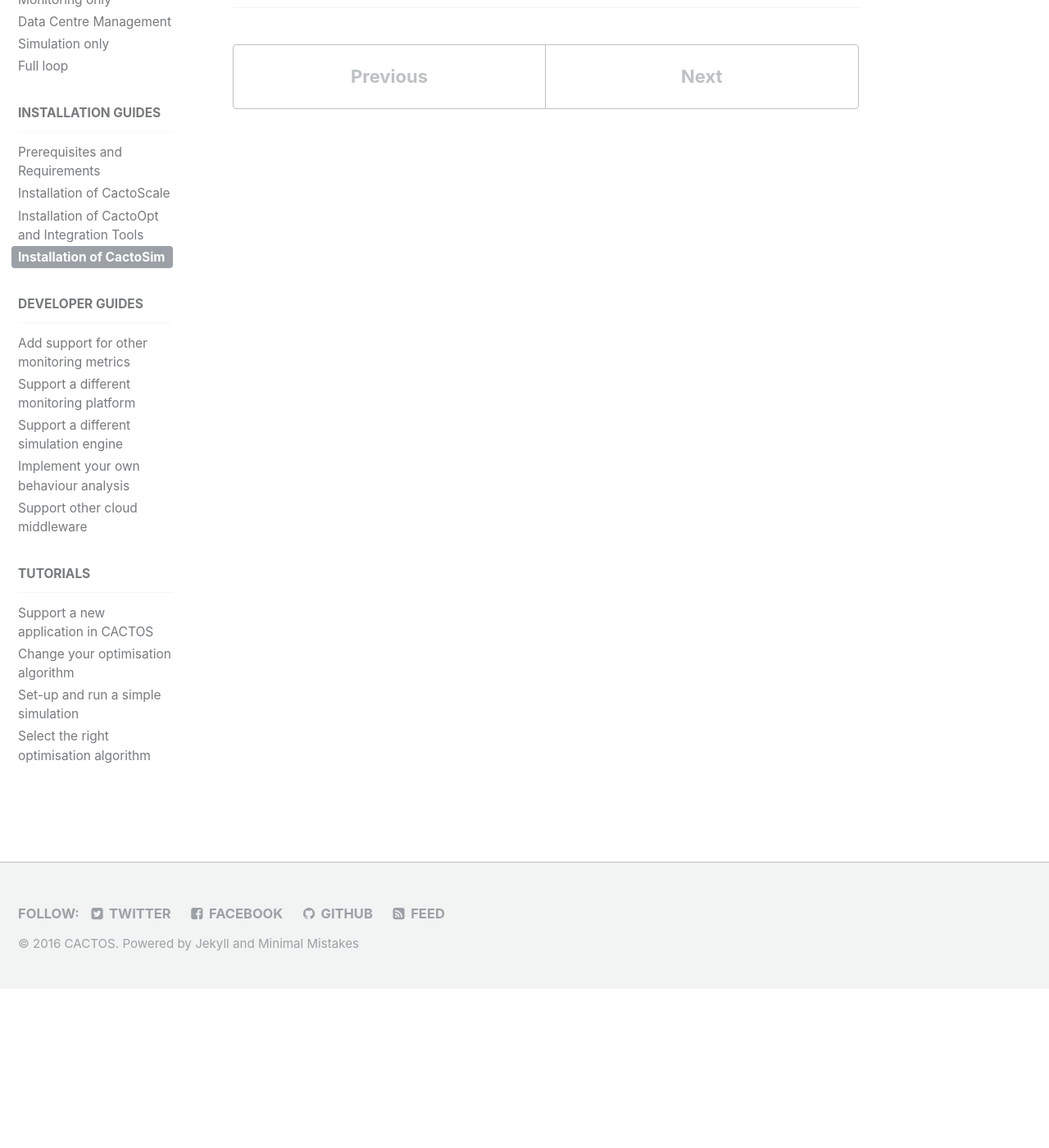
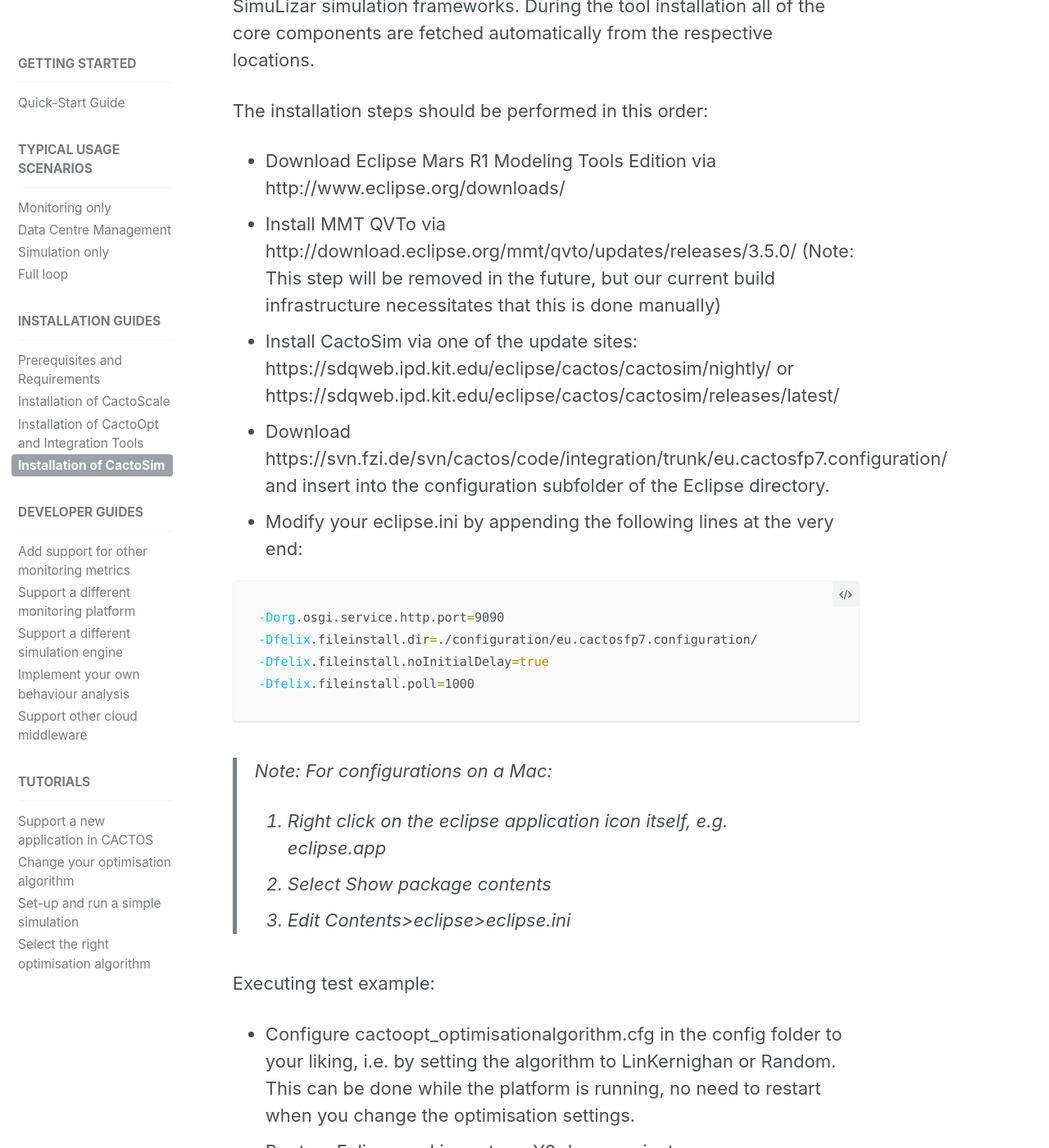
Before and after one commit to cactos/cactos.github.io, a Jekyll site: the page built from _docs/09_installation-of-cactosim.md, in a window 1280 px wide and 1400 px high, scrolled down 354 px. Shown: the whole window at 82% size. Built offline with Jekyll 4.4.1, drawn with Linux system fonts in a browser that asks for light colours; before the commit the page ends 1560 px from its top, so only the background shows below that; some of the changed text lies outside the part shown.

Commit message:
Installation section updated

````diff
--- a/_docs/09_installation-of-cactosim.md
+++ b/_docs/09_installation-of-cactosim.md
@@ -6,3 +6,35 @@
 {% include base_path %}
 
 {% include toc %}
+
+## Installation
+
+CactoSim is an Eclipse feature which is integrated with the Palladio and SimuLizar simulation frameworks. During the tool installation all of the core components are fetched automatically from the respective locations.
+
+The installation steps should be performed in this order:
+
+- Download Eclipse Mars R1 Modeling Tools Edition via http://www.eclipse.org/downloads/
+- Install MMT QVTo via http://download.eclipse.org/mmt/qvto/updates/releases/3.5.0/
+(Note: This step will be removed in the future, but our current build infrastructure necessitates that this is done manually)
+- Install CactoSim via one of the update sites: https://sdqweb.ipd.kit.edu/eclipse/cactos/cactosim/nightly/ or https://sdqweb.ipd.kit.edu/eclipse/cactos/cactosim/releases/latest/
+- Download https://svn.fzi.de/svn/cactos/code/integration/trunk/eu.cactosfp7.configuration/ and insert into the configuration subfolder of the Eclipse directory.
+- Modify your eclipse.ini by appending the following lines at the very end:
+
+```sh
+-Dorg.osgi.service.http.port=9090
+-Dfelix.fileinstall.dir=./configuration/eu.cactosfp7.configuration/
+-Dfelix.fileinstall.noInitialDelay=true
+-Dfelix.fileinstall.poll=1000
+```
+> Note:
+> For configurations on a Mac:
+> 1. Right click on the eclipse application icon itself, e.g. eclipse.app
+> 2. Select Show package contents
+> 3. Edit Contents>eclipse>eclipse.ini
+
+Executing test example:
+- Configure cactoopt_optimisationalgorithm.cfg in the config folder to your liking, i.e. by setting the algorithm to LinKernighan or Random. This can be done while the platform is running, no need to restart when you change the optimisation settings.
+- Boot up Eclipse and import our Y2 demo project: https://svn.fzi.de/svn/cactos/code/sim/trunk/eu.cactosfp7.cactosim.year2demo.bba/
+- Run the Eclipse launch configuration for the Y2 Demo: "Year 2 Demonstration.launch".
+- Wait for the simulation to finish
+- Look at the results in the EDP2 -> Experiments view perspective.
````
